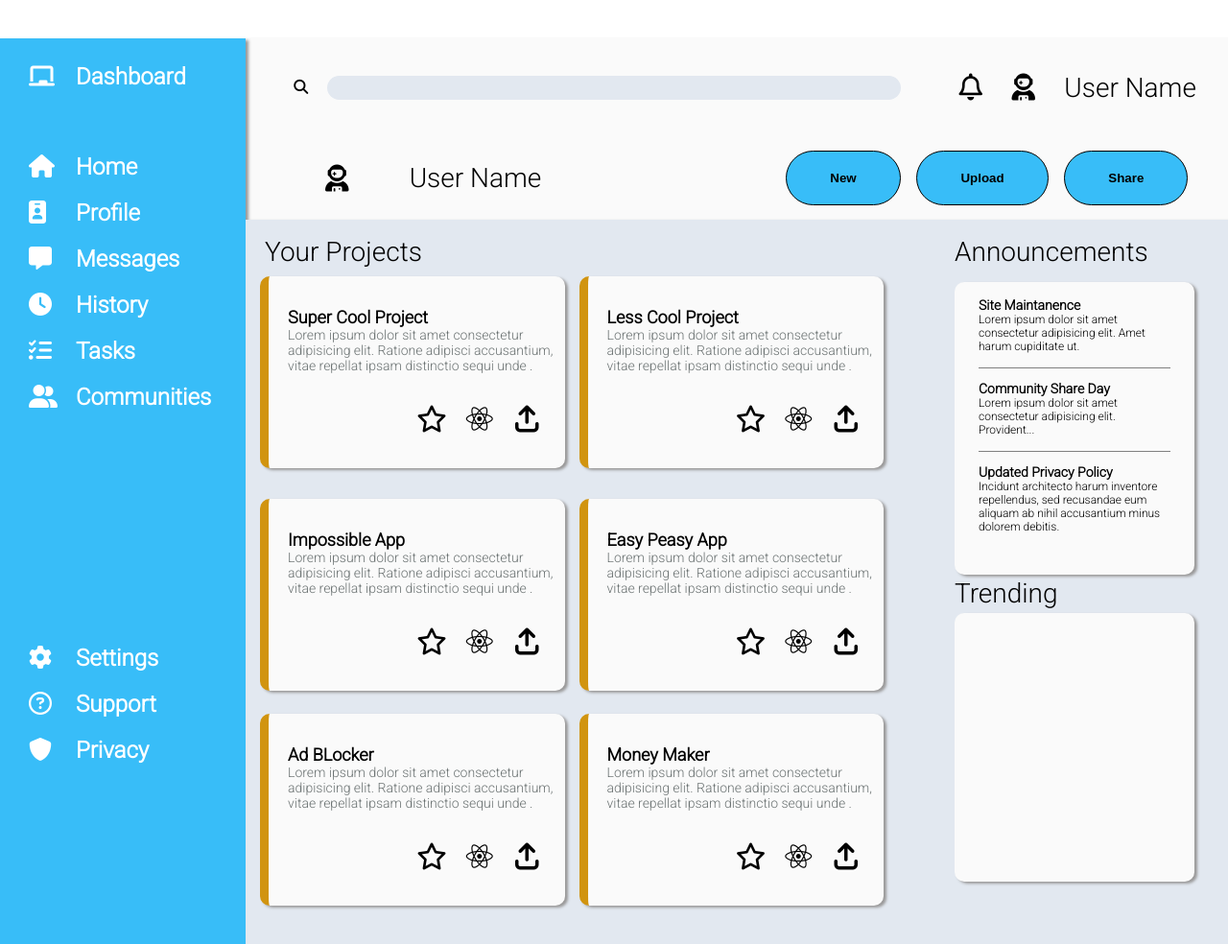
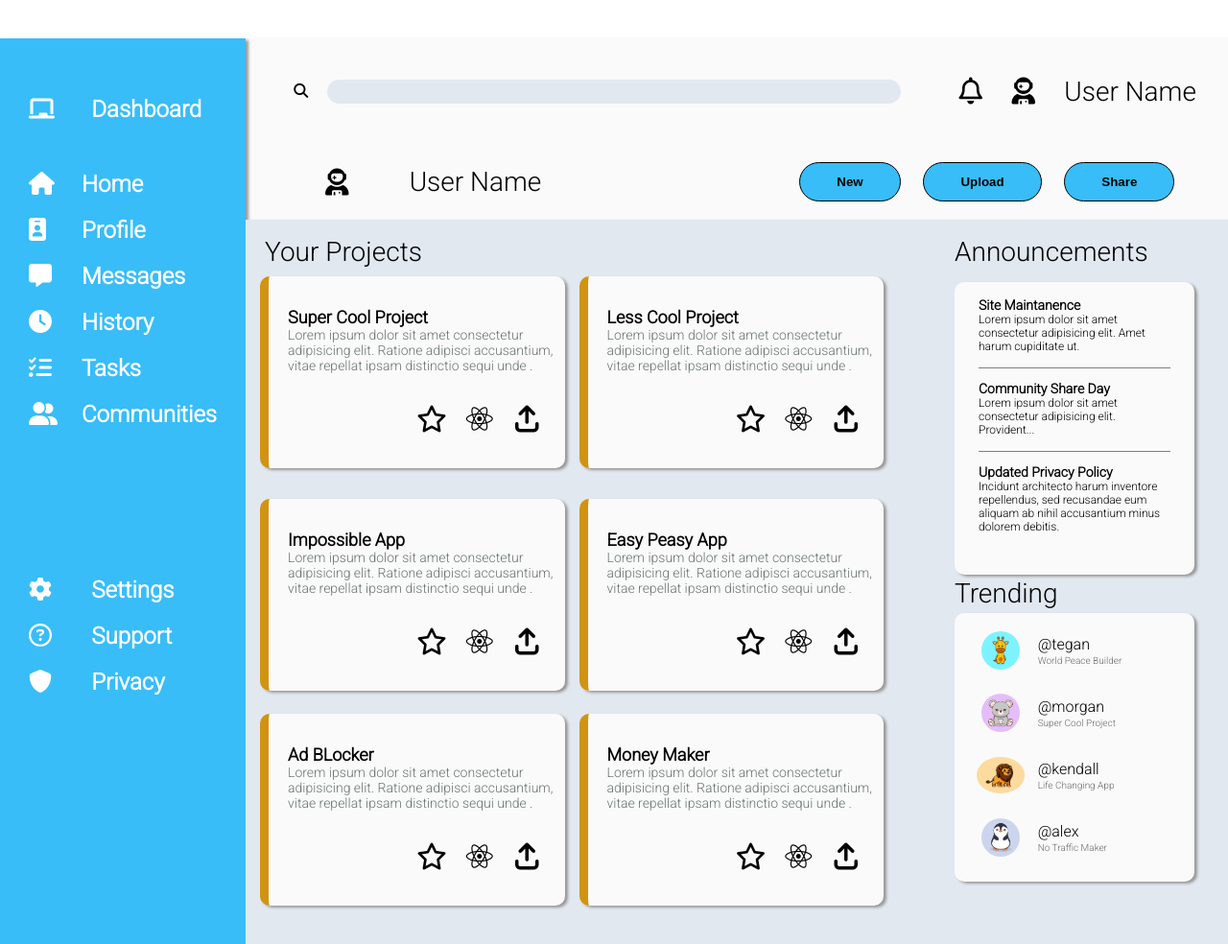
Before and after one commit to jmlongdev/admin-dashboard, a plain HTML site: page index.html in a window 1280 px wide. Shown: the whole page at 96% size. Drawn offline with Linux system fonts and the light colour scheme.

Commit message:
added profile pics and finishing touches for project

```diff
--- a/index.html
+++ b/index.html
@@ -56,8 +56,8 @@
             <li class="list-item"><a href="#" target="_blank">Profile</a></li>
             <li class="list-item"><a href="#" target="_blank">Messages</a></li>
             <li class="list-item"><a href="#" target="_blank">History</a></li>
-            <li class="list-item"><a href="#">Tasks</a></li>
-            <li class="list-item"><a href="#">Communities</a></li>
+            <li class="list-item"><a href="#" target="_blank">Tasks</a></li>
+            <li class="list-item"><a href="#" target="_blank">Communities</a></li>
           </ul>
           <ul class="icon">
             <li><i class="fa-solid fa-house"></i></li>
@@ -70,9 +70,9 @@
         </div>
         <div class="bottom-menu">
           <ul class="menu-list">
-            <li class="list-item">Settings</li>
-            <li class="list-item">Support</li>
-            <li class="list-item">Privacy</li>
+            <li class="list-item"><a href="#" target="_blank">Settings</a></li>
+            <li class="list-item"><a href="#" target="_blank">Support</a></li>
+            <li class="list-item"><a href="#" target="_blank">Privacy</a></li>
           </ul>
           <ul class="icon">
             <li><i class="fa-solid fa-gear"></i></li>
@@ -174,10 +174,34 @@
               </div>
               <p class="trending">Trending</p>
               <div class="side-card trend">
-                <div class="profile tegan"></div>
-                <div class="profile morgan"></div>
-                <div class="profile kendall"></div>
-                <div class="profile alex"></div>
+                <div class="profile tegan">
+                  <div class="pic">
+                  <img class='cute-img' src="pictures/cute-giraffe.jpg" alt="cute-giraffe">
+                </div>
+                <p class="tag"><a href="#">@tegan</a></p>
+                <p class="desc-title">World Peace Builder</p>
+                </div>
+                <div class="profile morgan">
+                  <div class="pic">
+                  <img class="cute-img" src="pictures/koala.jpg" alt="koala">
+                </div>
+                <p class="tag"><a href="#">@morgan</a></p>
+                <p class="desc-title">Super Cool Project</p>
+                </div>
+                <div class="profile kendall">
+                  <div class="pic">
+                  <img class="cute-img-lion" src="pictures/lion.jpg" alt="lion">
+                </div>
+                <p class="tag"><a href="#">@kendall</a></p>
+                <p class="desc-title">Life Changing App</p>
+                </div>
+                <div class="profile alex">
+                  <div class="pic">
+                  <img class="cute-img" src="pictures/penguin.jpg" alt="penguin">
+                </div>
+                <p class="tag"><a href="#">@alex</a></p>
+                <p class="desc-title">No Traffic Maker</p>
+                </div>
               </div>
           </div>
       </div>
--- a/styles.css
+++ b/styles.css
@@ -91,7 +91,7 @@ li {
 
 .btn-1 {
   box-sizing: border-box;
-  padding: 20px 45px;
+  padding: 12px 38px;
   border-radius: 999px;
   background-color: #38bdf8;
   font-weight: 900;
@@ -135,7 +135,7 @@ a {
   grid-row: 1 / 5;
   display: grid;
   grid-template-columns: 1fr;
-  grid-template-rows: 0.5fr 3fr 2fr;
+  grid-template-rows: 0.5fr 2fr 2fr;
   padding-left: 30px;
   padding-right: 30px;
   gap: 30px;
@@ -147,17 +147,18 @@ a {
 
 .top-menu {
   display: grid;
-  grid-template-columns: 1fr 3fr;
+  grid-template-columns: 1fr 2fr;
   margin-top: 16px;
   font-weight: bold;
+  align-self: end;
 }
 .middle-menu {
   display: grid;
-  grid-template-columns: 1fr 3fr;
+  grid-template-columns: 1fr 2fr;
 }
 .bottom-menu {
   display: grid;
-  grid-template-columns: 1fr 3fr;
+  grid-template-columns: 1fr 2fr;
 }
 
 .menu-list > li,
@@ -303,7 +304,74 @@ a {
   align-self: center;
   padding-top: 10px;
 }
+
 .trend {
   grid-row: 3/4;
   align-self: end;
+  display: grid;
+  grid-template-rows: repeat(4, 1fr);
 }
+
+.tegan {
+  grid-row: 1/2;
+  display: grid;
+  grid-template-columns: 1fr 2fr;
+  grid-template-rows: 1fr 1fr;
+}
+.pic {
+  grid-row: 1/3;
+  align-self: center;
+  justify-self: center;
+}
+.cute-img {
+  width: 40px;
+  border-radius: 99%;
+  /* grid-row: 1/2; */
+}
+
+.cute-img-lion {
+  width: 50px;
+  border-radius: 99%;
+}
+
+.tag {
+  font-size: 16px;
+  grid-row: 1/2;
+  align-self: end;
+}
+
+.tag > a {
+  color: black;
+}
+
+.tag > a:hover {
+  color: #d19410;
+}
+.desc-title {
+  font-size: 10px;
+  grid-row: 2/3;
+  padding-top: 2px;
+  align-self: start;
+  color: dimgray;
+}
+
+.morgan {
+  grid-row: 2/3;
+  display: grid;
+  grid-template-columns: 1fr 2fr;
+  grid-template-rows: 1fr 1fr;
+}
+
+.kendall {
+  grid-row: 3/4;
+  display: grid;
+  grid-template-columns: 1fr 2fr;
+  grid-template-rows: 1fr 1fr;
+}
+
+.alex {
+  grid-row: 4/5;
+  display: grid;
+  grid-template-columns: 1fr 2fr;
+  grid-template-rows: 1fr 1fr;
+}
```
Also changed, not shown: cute-giraffe.jpg (added), koala.jpg (added), lion.jpg (added), lion1.jpg (added), penguin.jpg (added), pictures/cute-giraffe.jpg (added), pictures/koala.jpg (added), pictures/lion.jpg (added), pictures/penguin.jpg (added).
